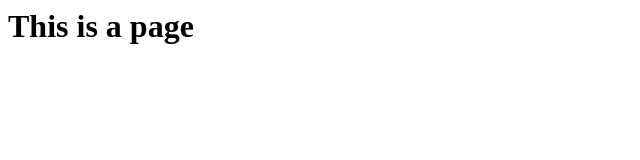
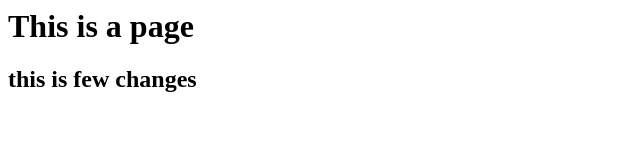
Before and after one commit to djagadeswar/git_practising, a plain HTML site: page index.html in a window 1280 px wide. Shown: the whole page, without its empty margins (0-640 px from the left). Drawn offline with Linux system fonts and the light colour scheme.

Commit message:
this is second commit

```diff
--- a/index.html
+++ b/index.html
@@ -1,5 +1,6 @@
 <html>
 	<body>
 		<h1> This is a page </h1>
+		<h2> this is few changes </h2>
 		</body>
 </html>
```
